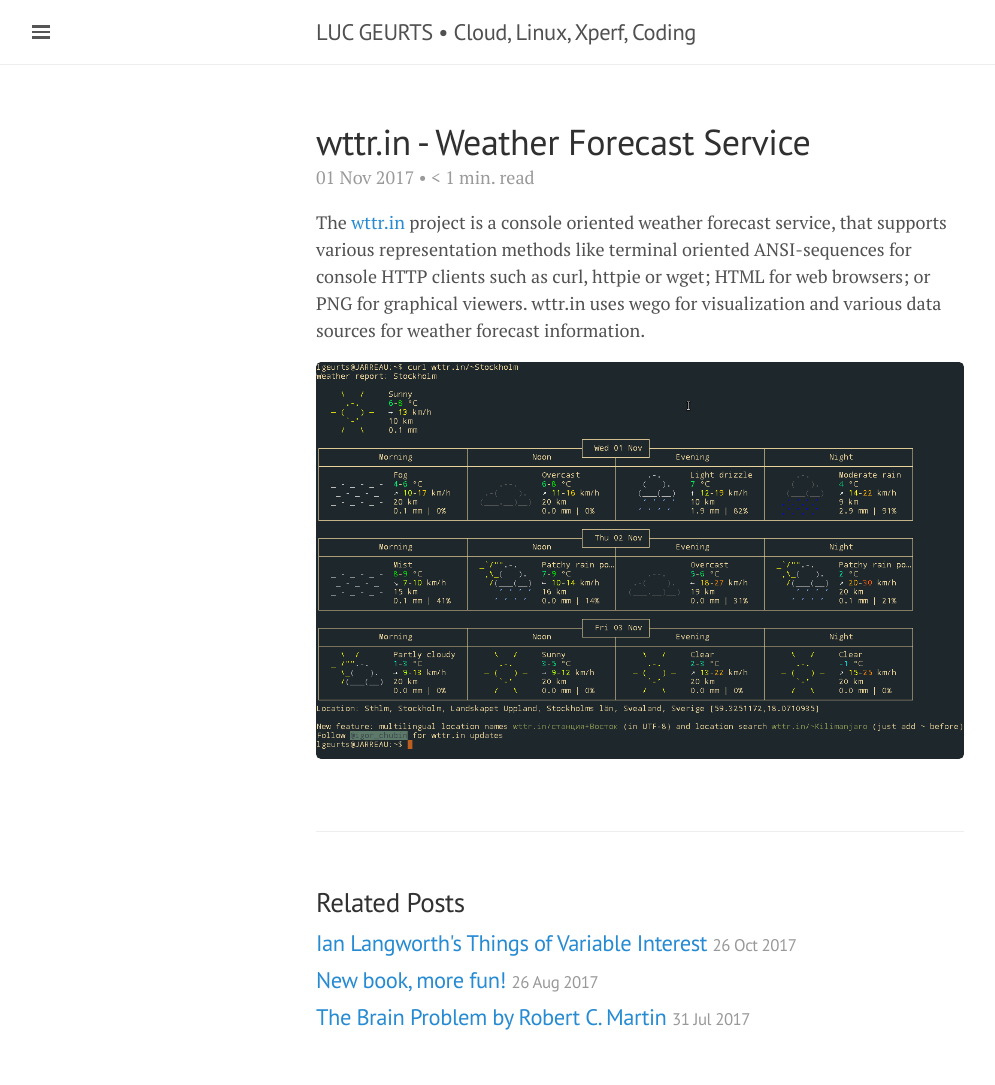
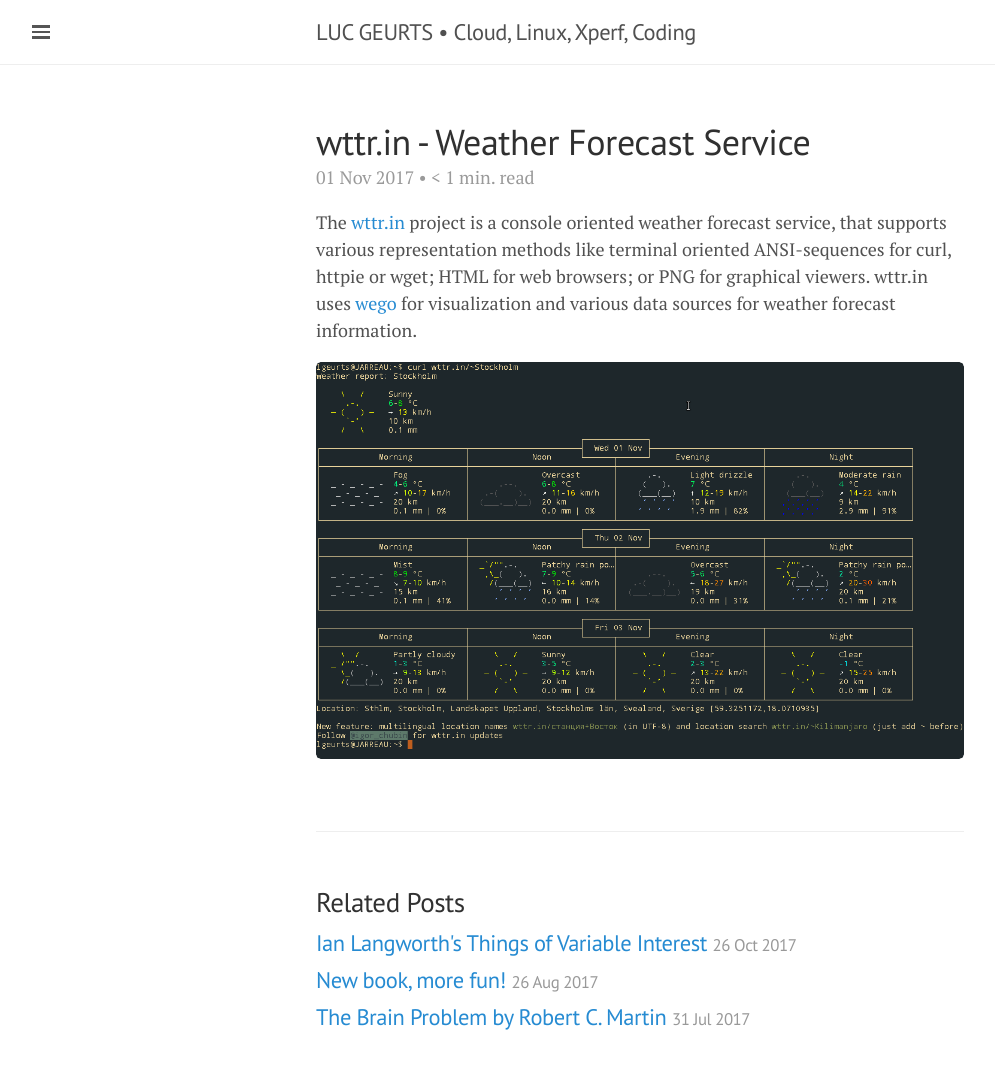
Before and after one commit to lgeurts/lgeurts.github.io, a Jekyll site: the page built from _posts/2017-11-01-wttr.in-weather-forecast.md, in a window 1280 px wide. Shown: the whole page, without its empty margins (0-995 px from the left). Built offline with Jekyll 4.4.1, drawn with Linux system fonts in a browser that asks for light colours; nearby versions of some CDN libraries; comment, search, counter and statistics services are not loaded.

Commit message:
Update 2017-11-01-wttr.in-weather-forecast.md

```diff
--- a/_posts/2017-11-01-wttr.in-weather-forecast.md
+++ b/_posts/2017-11-01-wttr.in-weather-forecast.md
@@ -7,6 +7,6 @@
 tags: [ GitHub Projects ]
 ---
 
-The [wttr.in](https://github.com/chubin/wttr.in) project is a console oriented weather forecast service, that supports various representation methods like terminal oriented ANSI-sequences for console HTTP clients such as curl, httpie or wget; HTML for web browsers; or PNG for graphical viewers. wttr.in uses wego for visualization and various data sources for weather forecast information.
+The [wttr.in](https://github.com/chubin/wttr.in) project is a console oriented weather forecast service, that supports various representation methods like terminal oriented ANSI-sequences for curl, httpie or wget; HTML for web browsers; or PNG for graphical viewers. wttr.in uses [wego](https://github.com/schachmat/wego) for visualization and various data sources for weather forecast information.
 
 ![wttr.in](/assets/wttr.in.png)
```
